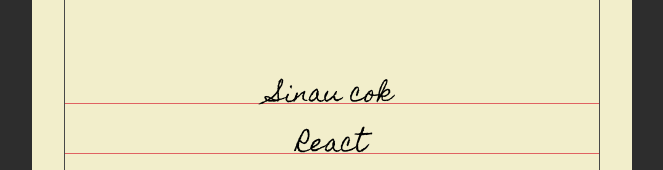
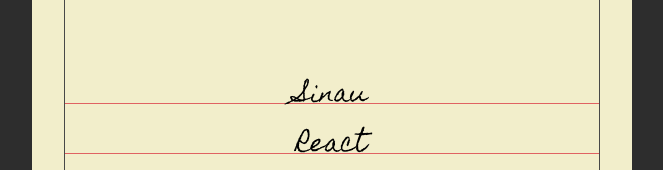
Before and after one commit to ipin-hash/react-todolist, a React (Create React App) app: page / in a window 1280 px wide. Shown: the part 213-383 px from the top of the page, without its empty margins (308-971 px from the left). Built offline with nearby package versions, Linux system fonts and the light colour scheme.

Commit message:
complateTodo function

```diff
--- a/src/components/Todo.jsx
+++ b/src/components/Todo.jsx
@@ -1,16 +1,24 @@
 import React from "react";
 import PropTypes from "prop-types";
 
-const Todo = (prop) => {
+const Todo = ({ text, complateTodo, index, isComplated }) => {
   return (
-    <div className="todo">
-      <span className="todo-text">{prop.text}</span>
+    <div className="todo" onClick={() => complateTodo(index)}>
+      <span
+        className="todo-text"
+        style={{ textDecoration: isComplated ? "line-through" : "initial" }}
+      >
+        {text}
+      </span>
     </div>
   );
 };
 
 Todo.PropTypes = {
-  text: PropTypes.string.isRequired
-}
+  text: PropTypes.string.isRequired,
+  complateTodo: PropTypes.func.isRequired,
+  index: PropTypes.number.isRequired,
+  isComplated: PropTypes.bool.isRequered
+};
 
 export default Todo;
--- a/src/components/Todos.jsx
+++ b/src/components/Todos.jsx
@@ -3,11 +3,19 @@
 
 import Todo from "./Todo";
 
-const Todos = ({ todos }) => {
+const Todos = ({ todos, complateTodo }) => {
   return (
     <section className="todos">
-      {todos.map((todo) => {
-        return <Todo text={todo.text} />;
+      {todos.map((todo, index) => {
+        return (
+          <Todo
+            key={index}
+            text={todo.text}
+            isComplated={todo.isComplated}
+            complateTodo={complateTodo}
+            index={index}
+          />
+        );
       })}
     </section>
   );
@@ -18,7 +26,8 @@
     PropTypes.shape({
       text: PropTypes.string
     })
-  )
+  ),
+  complateTodo: PropTypes.func.isRequired
 };
 
 export default Todos;
--- a/src/pages/TodoList.jsx
+++ b/src/pages/TodoList.jsx
@@ -7,8 +7,8 @@
 
 const TodoList = () => {
   const [todos, setTodos] = useState([
-    { text: "Sinau cok" },
-    { text: "React" }
+    { text: "Sinau", isComplated: false },
+    { text: "React", isComplated: false }
   ]);
 
   const [showAdd, setShowAdd] = useState(false);
@@ -16,16 +16,25 @@
   const showAddToggle = () => setShowAdd(!showAdd);
 
   const addTodo = (value) => {
-    const addedTodo = [...todos, { text: value }];
+    const addedTodo = [...todos, { text: value, isComplated: false }];
 
     setTodos(addedTodo);
   };
+
+  const complateTodo = (index) => {
+    const addedTodo = [...todos];
+    addedTodo[index].isComplated = !addedTodo[index].isComplated;
+
+    setTodos(addedTodo);
+  };
+
+  // console.log("todos", todos);
 
   return (
     <Paper>
       <Header showAddToggle={showAddToggle} showAdd={showAdd} />
       <TodoForm addTodo={addTodo} showAdd={showAdd} />
-      <Todos todos={todos} />
+      <Todos todos={todos} complateTodo={complateTodo} />
     </Paper>
   );
 };
```
